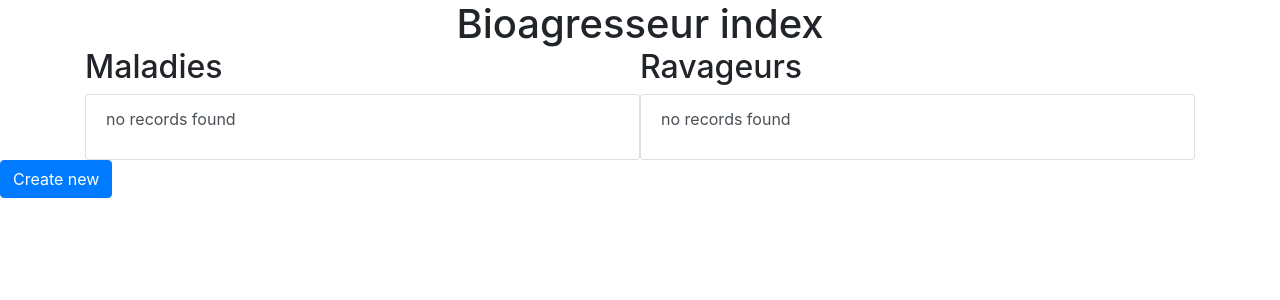
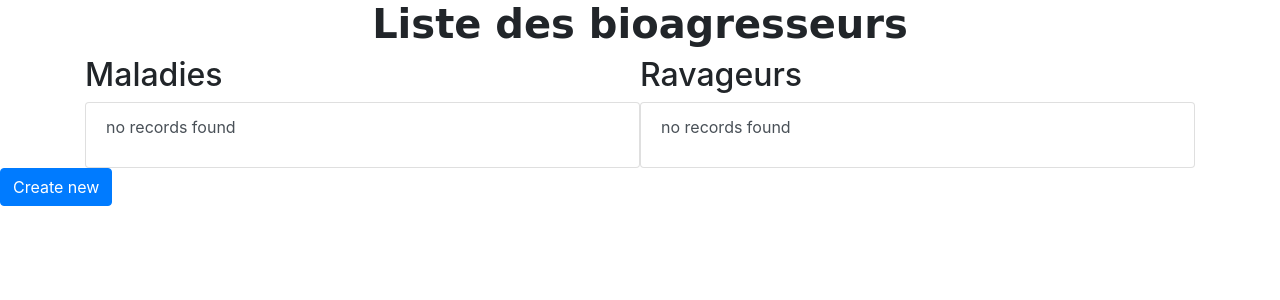
Before and after one commit to La-Guillotine/ifram, a Symfony app: template templates/bioagresseur/index.html.twig in a window 1280 px wide. Shown: the part 56-356 px from the top of the page. Run offline with Twig, Linux system fonts and the light colour scheme; the template is opened without the code that fills it, so the values that code supplies are empty; some libraries are stand-ins or nearby versions.

Commit message:
add fixtures + change font family h1

```diff
--- a/composer.json
+++ b/composer.json
@@ -30,6 +30,7 @@
         "symfony/yaml": "5.0.*"
     },
     "require-dev": {
+        "doctrine/doctrine-fixtures-bundle": "^3.3",
         "symfony/debug-pack": "*",
         "symfony/maker-bundle": "^1.0",
         "symfony/profiler-pack": "*",
--- a/config/bundles.php
+++ b/config/bundles.php
@@ -12,4 +12,5 @@ return [
     Symfony\Bundle\MonologBundle\MonologBundle::class => ['all' => true],
     Symfony\Bundle\DebugBundle\DebugBundle::class => ['dev' => true, 'test' => true],
     Symfony\Bundle\MakerBundle\MakerBundle::class => ['dev' => true],
+    Doctrine\Bundle\FixturesBundle\DoctrineFixturesBundle::class => ['dev' => true, 'test' => true],
 ];
--- a/public/css/style.css
+++ b/public/css/style.css
@@ -1,6 +1,8 @@
 h1{
     margin: auto;
     text-align:center;
+    font-family: cursive;
+    font-weight:bold;
 }
 select{
     min-width:10vw;
--- a/templates/bioagresseur/index.html.twig
+++ b/templates/bioagresseur/index.html.twig
@@ -1,12 +1,12 @@
 {% extends 'base.html.twig' %}
 
-{% block title %}Bioagresseur index{% endblock %}
+{% block title %}Bioagresseurs{% endblock %}
 
 {% block stylesheets %}<link rel="stylesheet" href="{{ asset('css/bioagresseurs.css') }}" />{% endblock %}
 
 {% block body %}
-    <h1>Bioagresseur index</h1>
-    <div class="container bioagresseurs">
+    <h1>Liste des bioagresseurs</h1>
+    <div class="container bioagresseurs mt-2">
         <div class="maladies">
             <h2>Maladies</h2>
             <ul class="list-group">
```
Also changed, not shown: src/DataFixtures/AppFixtures.php (added, +17 -0 lines), 2 other files.
